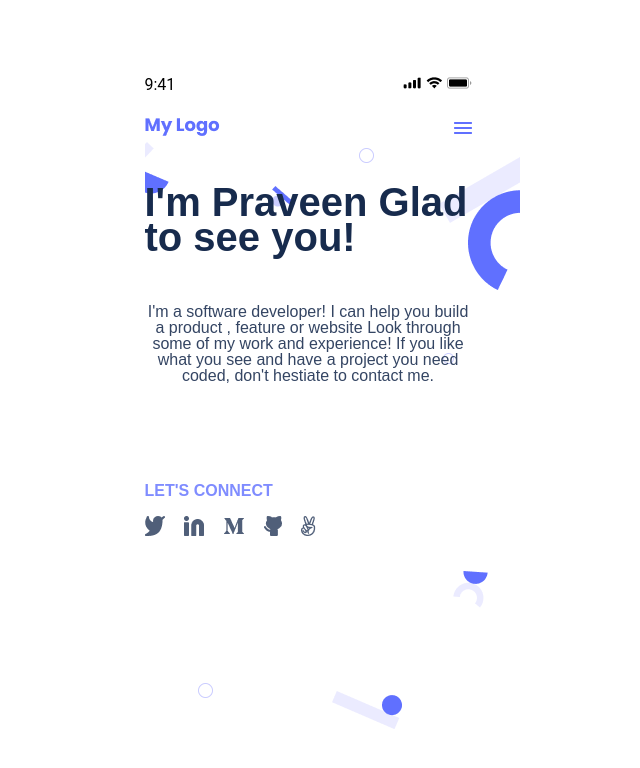
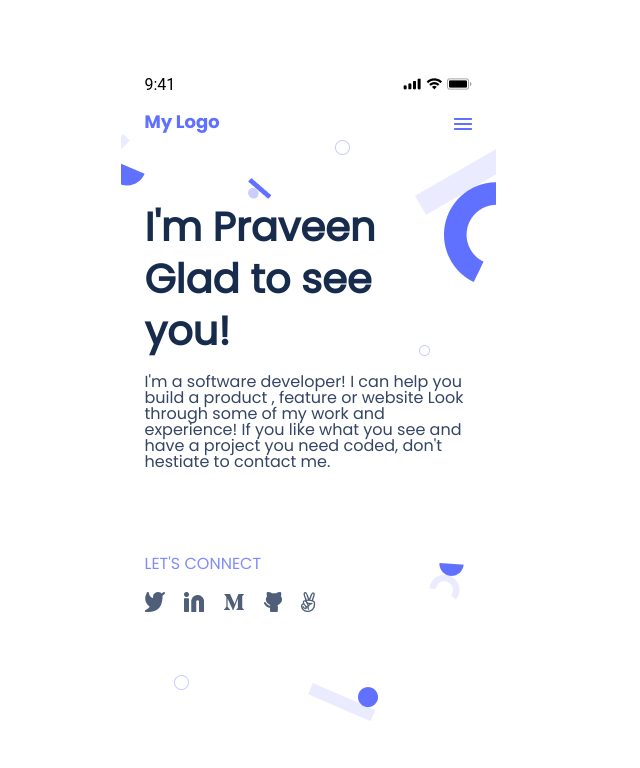
Before and after one commit to Praveen1995-10-14/praveen_portfolio, a website: page index.html in a window 1280 px wide. Shown: the whole page, without its empty margins (332-972 px from the left). Drawn offline with Linux system fonts and the light colour scheme.

Commit message:
changed font-family, margin,width,height in .css

```diff
--- a/index.html
+++ b/index.html
@@ -6,6 +6,10 @@
     <meta name="viewport" content="width=device-width, initial-scale=1.0">
     <title>Document</title>
     <link rel="stylesheet" href="style.css">
+    <link rel="preconnect" href="https://fonts.googleapis.com">
+    <link rel="preconnect" href="https://fonts.gstatic.com" crossorigin>
+    <link href="https://fonts.googleapis.com/css2?family=Poppins&display=swap" rel="stylesheet">
+
 </head>
 <body>
 
@@ -40,9 +44,7 @@
     <section id="content">
         <div class="heading">
             <h2>
-                I'm Praveen
-                Glad to see
-                you!
+                I'm Praveen Glad to see <br> you!
             </h2>
         </div>
         <div class="body">
--- a/style.css
+++ b/style.css
@@ -1,3 +1,7 @@
+body {
+  font-family: 'Poppins', sans-serif;
+}
+
 #nav_header {
   display: flex;
   align-items: center;
@@ -41,14 +45,24 @@ nav {
 }
 
 a {
+  width: 76px;
+  height: 20px;
   font-family: 'Poppins', sans-serif;
+  font-style: normal;
+  font-weight: 700;
+  font-size: 18px;
+  line-height: 20px;
+  display: flex;
+  align-items: center;
+  text-align: center;
   color: #6070ff;
-  font-size: 1.5em;
-  display: inline;
+  flex: none;
+  order: 0;
+  flex-grow: 0;
 }
 
 .navMenu {
-  font-family: sans-serif;
+  font-family: 'Poppins', sans-serif;
   font-size: 18px;
   font-weight: 700;
   line-height: 20px;
@@ -58,7 +72,7 @@ a {
 
 .background {
   height: 10px;
-  width: 327px;
+  width: 375px;
   margin: auto;
 }
 
@@ -77,40 +91,57 @@ a {
 }
 
 .heading > h2 {
-  font-family: sans-serif;
-  font-style: "bold";
+  width: 327px;
+  height: 150px;
+  font-family: 'Poppins', sans-serif;
+  font-style: normal;
+  font-weight: 700;
   font-size: 40px;
-  font-weight: 700;
+  line-height: 52px;
+  display: flex;
+  align-items: center;
   color: #172b4d;
-  line-height: 52px;
-  line-height: 87%;
-  text-align: left;
-  vertical-align: center;
+  flex: none;
+  order: 0;
+  flex-grow: 0;
+  left: 24px;
+  top: 114px;
+  border-radius: nullpx;
+  margin-top: 60px;
 }
 
 .body > p {
   width: 327px;
   height: 146px;
   font-family: 'Poppins', sans-serif;
-  font-style: "Regular";
+  font-style: normal;
   font-weight: 400;
   font-size: 16px;
   line-height: 24px;
   line-height: 100%;
   vertical-align: top;
   color: #344563;
-  text-align: center;
+  text-align: left;
+  border-radius: nullpx;
+  margin-top: 80px;
 }
 
 .socialMedia > h3 {
   font-family: 'Poppins', sans-serif;
   font-style: normal;
   font-size: 16px;
+  font-weight: 500;
+  line-height: 24px;
   color: #7f8cff;
+  flex: none;
+  width: 117px;
+  height: 24px;
 }
 
 .socialMedia_logo {
-  list-style-type: none;
-  margin: 0 px;
-  padding: 0 px;
+  width: 170.17px;
+  height: 20px;
+  flex: none;
+  order: 3;
+  flex-grow: 0;
 }
```
